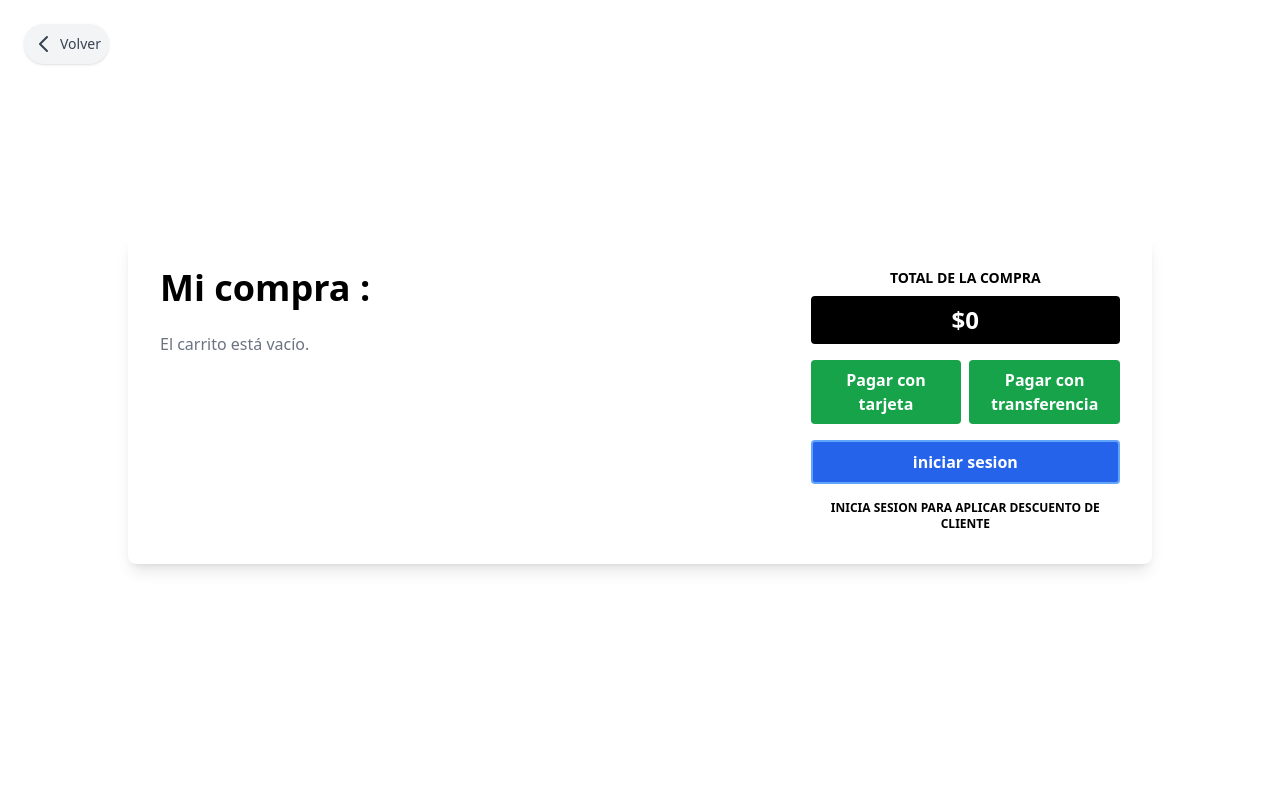
After one commit to lonelystar16/int-plataformas, a Django app: page /checkout/ in a window 1280 px wide. The commit adds this page. Run offline with Django 5.2, Linux system fonts and the light colour scheme; some libraries are stand-ins or nearby versions.

Commit message:
checkout system

```diff
--- a/FerramasStore/app/presentation/views.py
+++ b/FerramasStore/app/presentation/views.py
@@ -36,6 +36,8 @@ def login (request):
 def register (request):
     return render(request, 'pages/register.html')
 
+def checkout(request):
+    return render(request, 'pages/checkout.html')
 
 class CategoriaViewSet(viewsets.ModelViewSet):
     queryset = Categoria.objects.all()
--- a/FerramasStore/app/templates/components/cart.html
+++ b/FerramasStore/app/templates/components/cart.html
@@ -32,7 +32,7 @@
                     <button onclick="clearCart()" class="flex-1 bg-gray-100 text-gray-700 px-4 py-2 rounded-md hover:bg-gray-200 transition-colors text-sm">
                         {{ clear_text|default:"Vaciar" }}
                     </button>
-                    <button onclick="{% if checkout_url %}window.location.href='{{ checkout_url }}'{% else %}cart.checkout(){% endif %}" class="flex-1 bg-black text-white px-4 py-2 rounded-md hover:bg-gray-800 transition-colors text-sm">
+                    <button onclick="window.location.href='/checkout/'" class="flex-1 bg-black text-white px-4 py-2 rounded-md hover:bg-gray-800 transition-colors text-sm">
                         {{ checkout_text|default:"Checkout" }}
                     </button>
                 </div>
--- /dev/null
+++ b/FerramasStore/app/templates/pages/checkout.html
@@ -0,0 +1,60 @@
+<!DOCTYPE html>
+<html lang="es">
+<head>
+    <meta charset="UTF-8">
+    <title>Checkout</title>
+    <script src="https://cdn.tailwindcss.com"></script>
+</head>
+<body class="bg-white min-h-screen flex items-center justify-center">
+    <button onclick="window.history.back()" class="absolute top-6 left-6 flex items-center text-gray-700 hover:text-black bg-gray-100 hover:bg-gray-200 rounded-full p-2 shadow transition-colors">
+        <svg xmlns="http://www.w3.org/2000/svg" class="h-6 w-6" fill="none" viewBox="0 0 24 24" stroke="currentColor">
+            <path stroke-linecap="round" stroke-linejoin="round" stroke-width="2" d="M15 19l-7-7 7-7" />
+        </svg>
+        <span class="ml-1 text-sm font-medium">Volver</span>
+    </button>
+    <div class="flex w-full max-w-5xl bg-white rounded-lg shadow-lg p-8 gap-8">
+        <!-- Carrito -->
+        <div class="w-2/3">
+            <h1 class="text-4xl font-bold mb-6">Mi compra :</h1>
+            <div id="cart-items" class="space-y-6 max-h-[24rem] overflow-y-auto"></div>
+        </div>
+        <!-- Resumen y acciones -->
+        <div class="w-1/3 flex flex-col items-center">
+            <h3 class="text-sm font-semibold mb-2">TOTAL DE LA COMPRA</h3>
+            <div class="bg-black text-white text-2xl font-bold rounded w-full text-center py-2 mb-4" id="total">$0</div>
+            <div class="flex w-full gap-2 mb-4">
+                <button class="bg-green-600 hover:bg-green-700 text-white font-semibold py-2 px-4 rounded w-1/2">Pagar con tarjeta</button>
+                <button class="bg-green-600 hover:bg-green-700 text-white font-semibold py-2 px-4 rounded w-1/2">Pagar con transferencia</button>
+            </div>
+            <button onclick="window.location.href='/login/'" class="bg-blue-600 hover:bg-blue-700 text-white font-bold py-2 px-4 rounded w-full border-2 border-blue-400 mb-2">iniciar sesion</button>
+            <p class="text-xs text-center mt-2 font-semibold">INICIA SESION PARA APLICAR DESCUENTO DE CLIENTE</p>
+        </div>
+    </div>
+    <script>
+        // Leer carrito desde localStorage (como objeto)
+        const cart = JSON.parse(localStorage.getItem('cart')) || {};
+        const cartItemsDiv = document.getElementById('cart-items');
+        let total = 0;
+
+        const cartValues = Object.values(cart);
+        if(cartValues.length === 0) {
+            cartItemsDiv.innerHTML = '<p class="text-gray-500">El carrito está vacío.</p>';
+        } else {
+            Object.entries(cart).forEach(([id, item]) => {
+                cartItemsDiv.innerHTML += `
+                    <div class="flex items-center gap-4 border-b pb-4">
+                        <img src="https://via.placeholder.com/100" alt="Producto" class="w-24 h-24 object-cover rounded" />
+                        <div>
+                            <p class="font-semibold">Precio: $${item.precio.toLocaleString('es-CL')}</p>
+                            <p>Descripcion: ${item.nombre}</p>
+                            <p>Cantidad: ${item.cantidad}</p>
+                        </div>
+                    </div>
+                `;
+                total += item.precio * item.cantidad;
+            });
+        }
+        document.getElementById('total').innerHTML = `<strong>$${total.toLocaleString('es-CL')}</strong>`;
+    </script>
+</body>
+</html>
--- a/FerramasStore/app/urls.py
+++ b/FerramasStore/app/urls.py
@@ -17,6 +17,7 @@ urlpatterns = [
     path('equipos-medicion/', views.equipos_medicion, name='equipos_medicion'),
     path('login/', views.login, name='login'),
     path('register/', views.register, name='register'),
+    path('checkout/', views.checkout, name='checkout'),
     # Rutas de la API
     path('api/', include(router.urls)),
 ]
```
Also changed, not shown: FerramasStore/app/templates/pages/herra-manuales.html (+1 -47 lines), FerramasStore/db.sqlite3, FerramasStore/package-lock.json (added).
